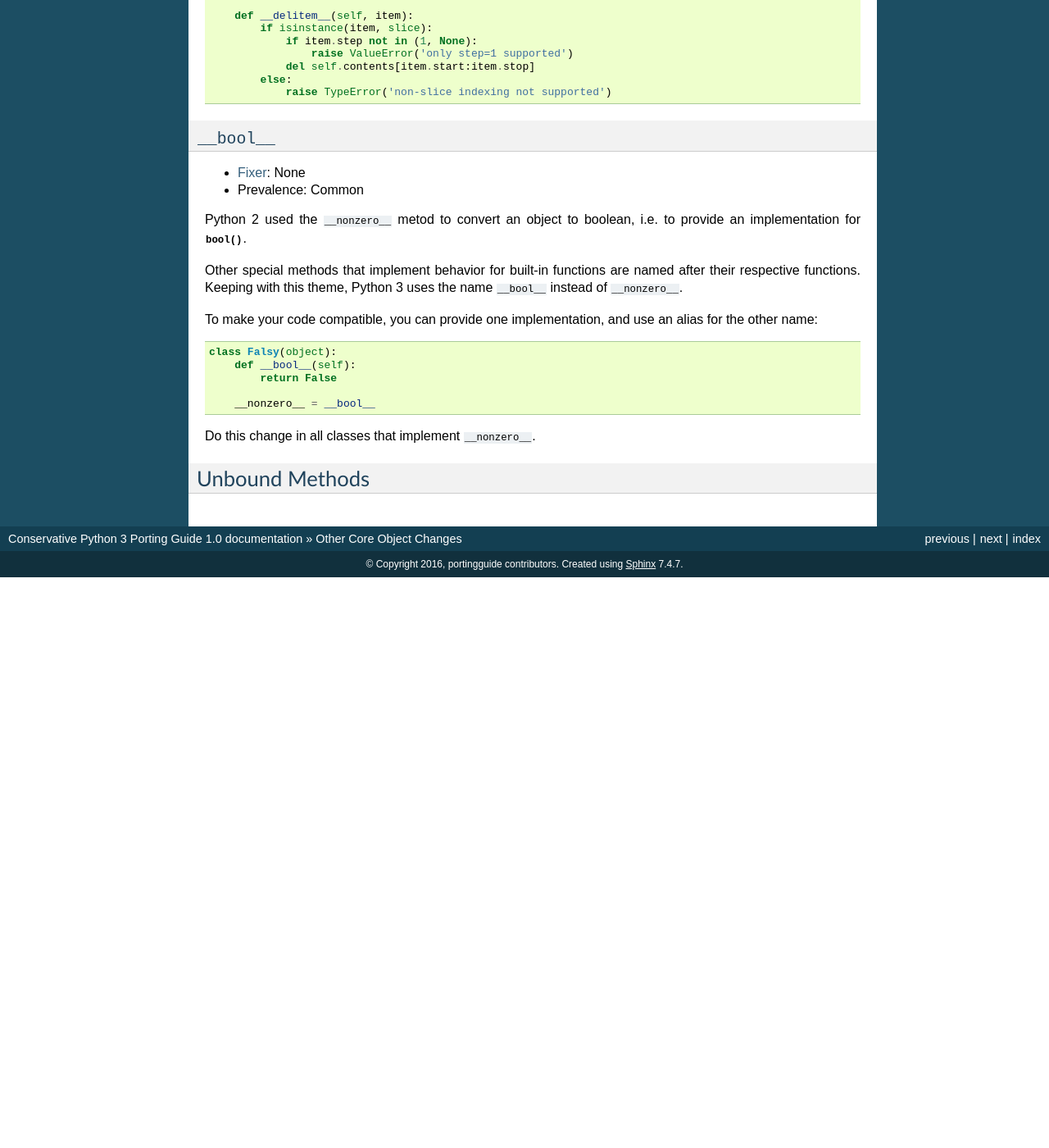
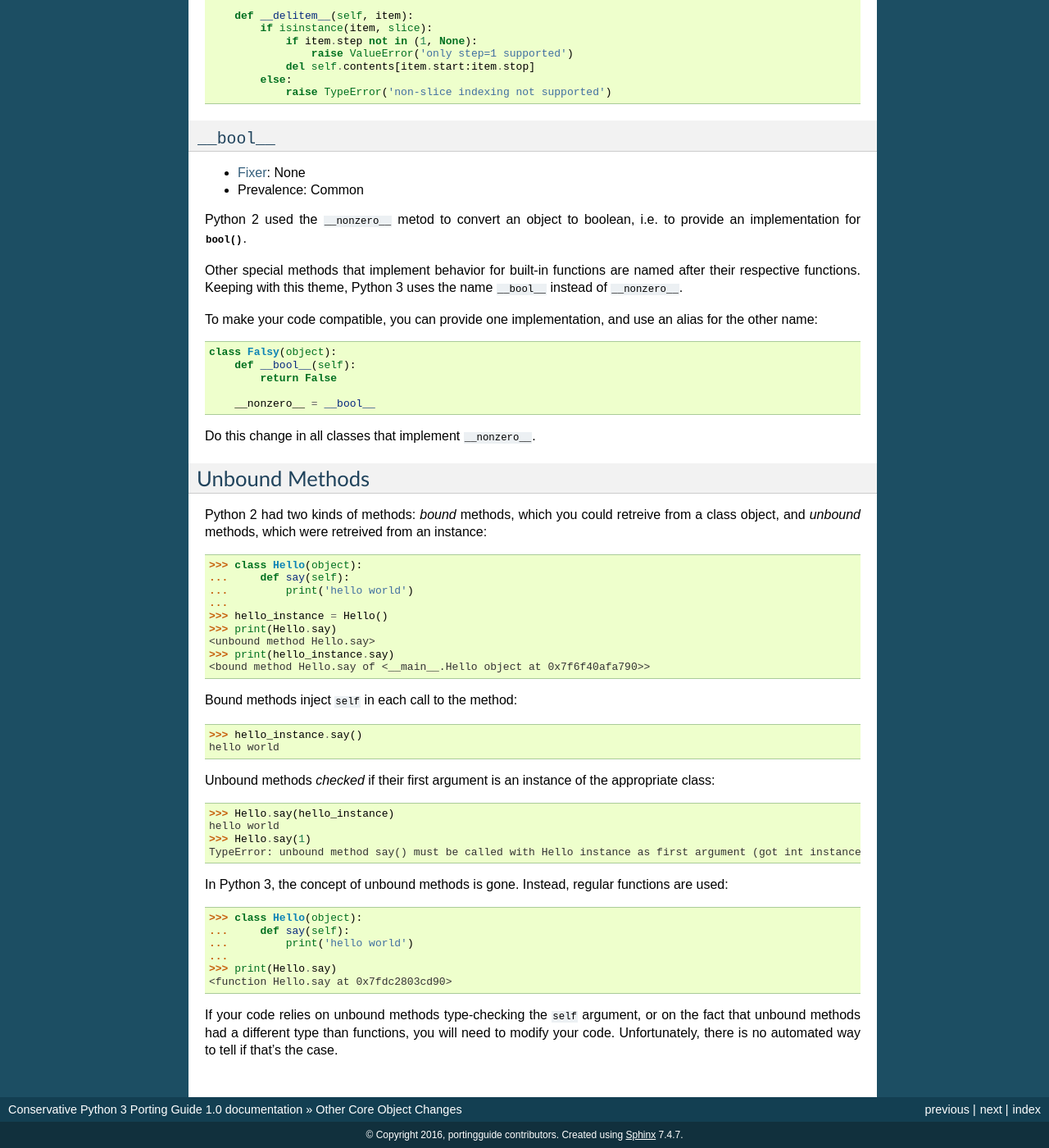
Before and after one commit to fedora-python/portingguide, a Sphinx documentation site: the page built from source/core-obj-misc.rst, in a window 1280 px wide and 1400 px high, scrolled down 2203 px. Shown: the whole window at 82% size. Built offline with Sphinx 7.4.7, drawn with Linux system fonts in a browser that asks for light colours; before the commit the page ends 2907 px from its top, so only the background shows below that.

Commit message:
Write about unbound methods

```diff
--- a/source/core-obj-misc.rst
+++ b/source/core-obj-misc.rst
@@ -173,3 +173,45 @@ Do this change in all classes that implement ``__nonzero__``.
 
 Unbound Methods
 ~~~~~~~~~~~~~~~
+
+Python 2 had two kinds of methods: *bound* methods, which you could retreive
+from a class object, and *unbound* methods, which were retreived from
+an instance::
+
+    >>> class Hello(object):
+    ...     def say(self):
+    ...         print('hello world')
+    ...
+    >>> hello_instance = Hello()
+    >>> print(Hello.say)
+    <unbound method Hello.say>
+    >>> print(hello_instance.say)
+    <bound method Hello.say of <__main__.Hello object at 0x7f6f40afa790>>
+
+Bound methods inject ``self`` in each call to the method::
+
+    >>> hello_instance.say()
+    hello world
+
+Unbound methods *checked* if their first argument is an instance of the
+appropriate class::
+
+    >>> Hello.say(hello_instance)
+    hello world
+    >>> Hello.say(1)
+    TypeError: unbound method say() must be called with Hello instance as first argument (got int instance instead)
+
+In Python 3, the concept of unbound methods is gone.
+Instead, regular functions are used::
+
+    >>> class Hello(object):
+    ...     def say(self):
+    ...         print('hello world')
+    ...
+    >>> print(Hello.say)
+    <function Hello.say at 0x7fdc2803cd90>
+
+If your code relies on unbound methods type-checking the ``self`` argument,
+or on the fact that unbound methods had a different type than functions,
+you will need to modify your code.
+Unfortunately, there is no automated way to tell if that's the case.
```
